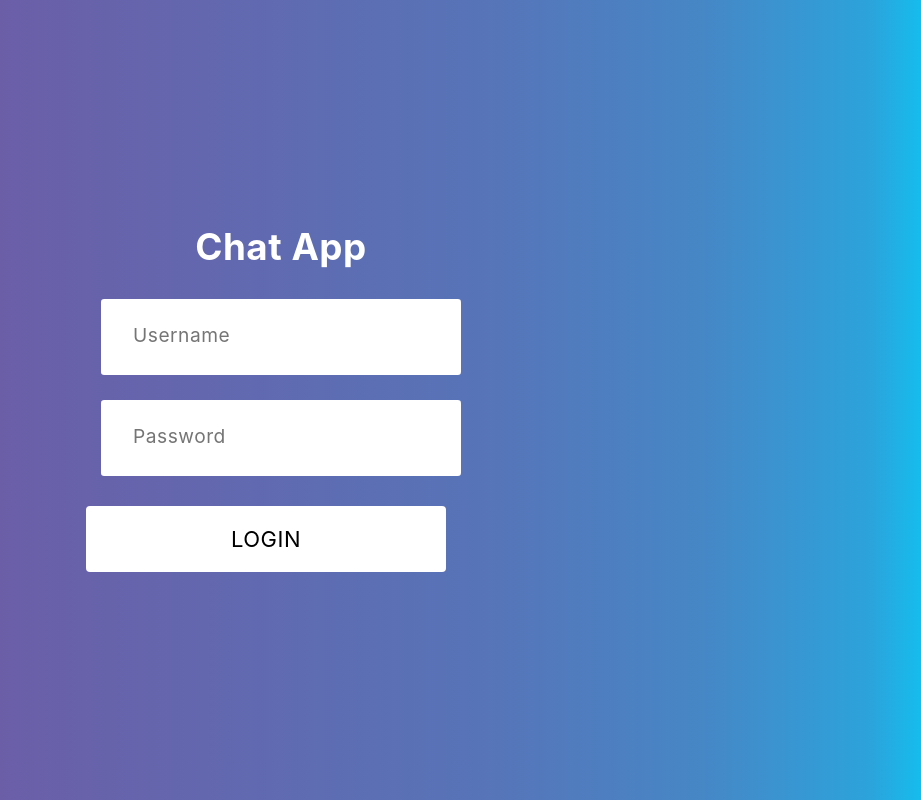
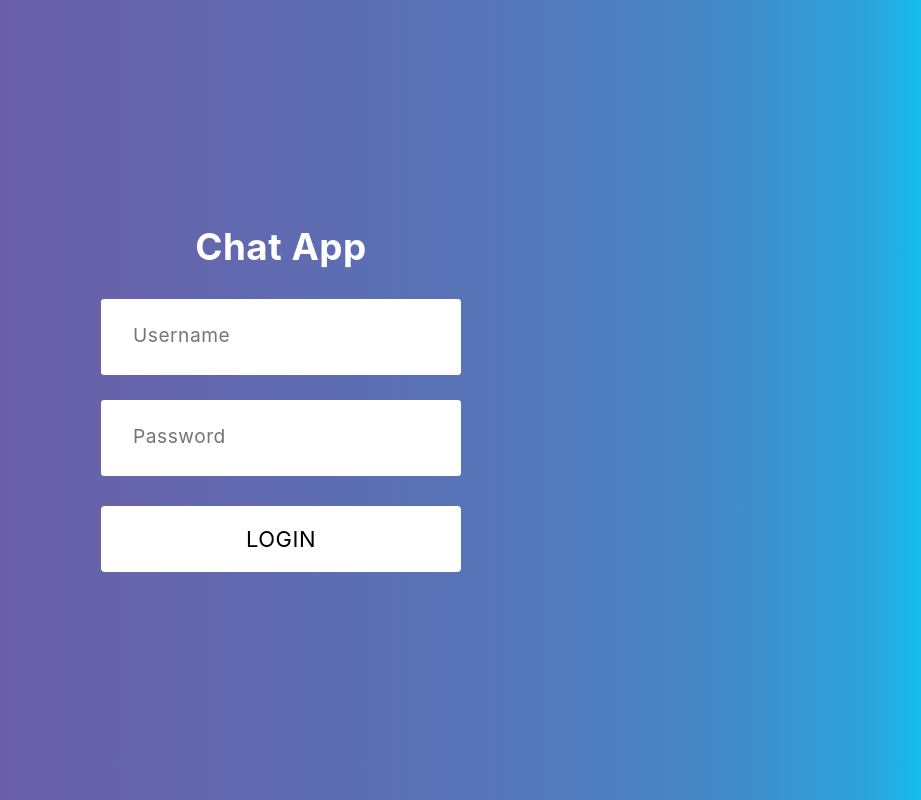
Before and after one commit to tanu31195/react-chat-app, a React (Create React App) app: page / in a window 1280 px wide. Shown: the whole page, without its empty margins (359-1280 px from the left). Built offline with nearby package versions, Linux system fonts and the light colour scheme; the HTML template or start-up script is replaced by a standard one.

Commit message:
Fixed Login button alignment issue

```diff
--- a/src/components/LoginForm.jsx
+++ b/src/components/LoginForm.jsx
@@ -34,7 +34,7 @@ const LoginForm = () => {
                 <form onSubmit={handleSubmit}>
                     <input className="input" type="text" value={username} onChange={(e) => setUsername(e.target.value)} placeholder="Username" required />
                     <input className="input" type="password" value={password} onChange={(e) => setPassword(e.target.value)} placeholder="Password" required />
-                    <div>
+                    <div align="center">
                         <button type="submit" className="button">
                             <span>Login</span>
                         </button>
```
